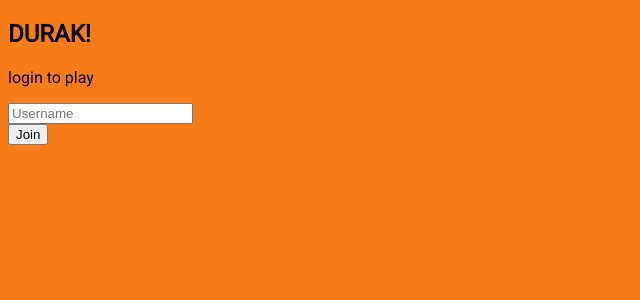
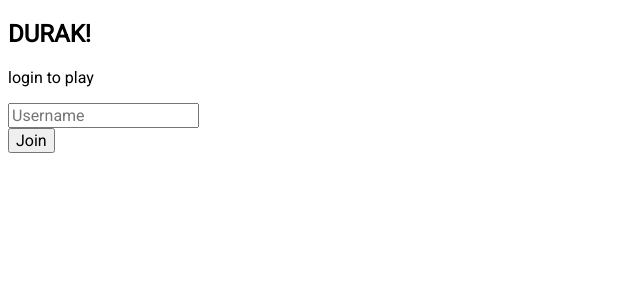
Before and after one commit to cagespence/Durak, a React app in the folder client/: page / in a window 1280 px wide. Shown: the top 300 px of the page, without its empty margins (0-640 px from the left). Built offline with nearby package versions, Linux system fonts and the light colour scheme; no server answers.

Commit message:
Update App.css

```diff
--- a/client/src/App.css
+++ b/client/src/App.css
@@ -1,5 +1,10 @@
 @import url('https://fonts.googleapis.com/css2?family=Bangers&family=Roboto&display=swap');
 html {
-  background-color: rgb(248, 125, 25);
   font-family: 'Roboto', sans-serif;
+  font-size: 1em;
 }
+
+button, input {
+  font-family : inherit;
+  font-size: 1em;
+}
```
